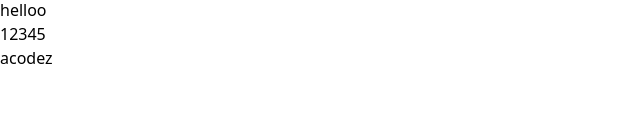
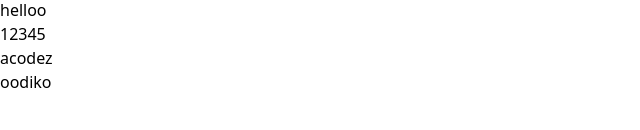
Before and after one commit to Muhammed-ubaiz/New-folder, a React (Vite) app in the folder frond-end/: page / in a window 1280 px wide. Shown: the part 170-300 px from the top of the page, without its empty margins (0-640 px from the left). Built offline with nearby package versions, Linux system fonts and the light colour scheme.

Commit message:
text added

```diff
--- a/frond-end/src/App.jsx
+++ b/frond-end/src/App.jsx
@@ -23,6 +23,8 @@ function App() {
 
        <h1>acodez</h1>
 
+       <h1>oodiko</h1>
+
 
 
     </>
```
